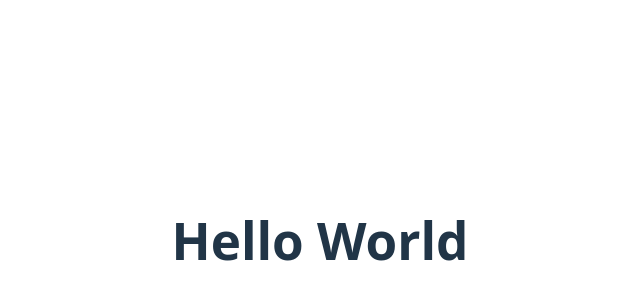
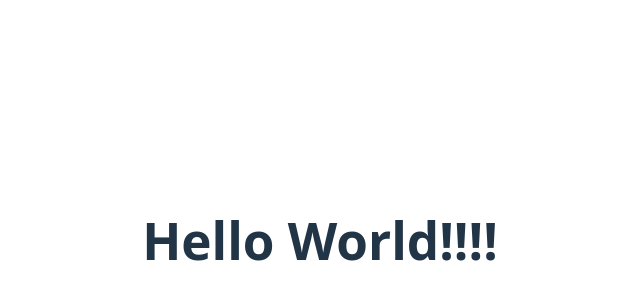
Before and after one commit to heeeete/cicd-practice, a React (Vite) app: page / in a window 1280 px wide. Shown: the part 160-460 px from the top of the page, without its empty margins (320-960 px from the left). Built offline with nearby package versions, Linux system fonts and the light colour scheme.

Commit message:
feat: OCI VM에 SSH를 통한 배포 작업 추가

```diff
--- a/src/App.jsx
+++ b/src/App.jsx
@@ -4,7 +4,7 @@ import './App.css'
 function App() {
   return (
     <>
-      <h1>Hello World</h1>
+      <h1>Hello World!!!!</h1>
     </>
   )
 }
```
